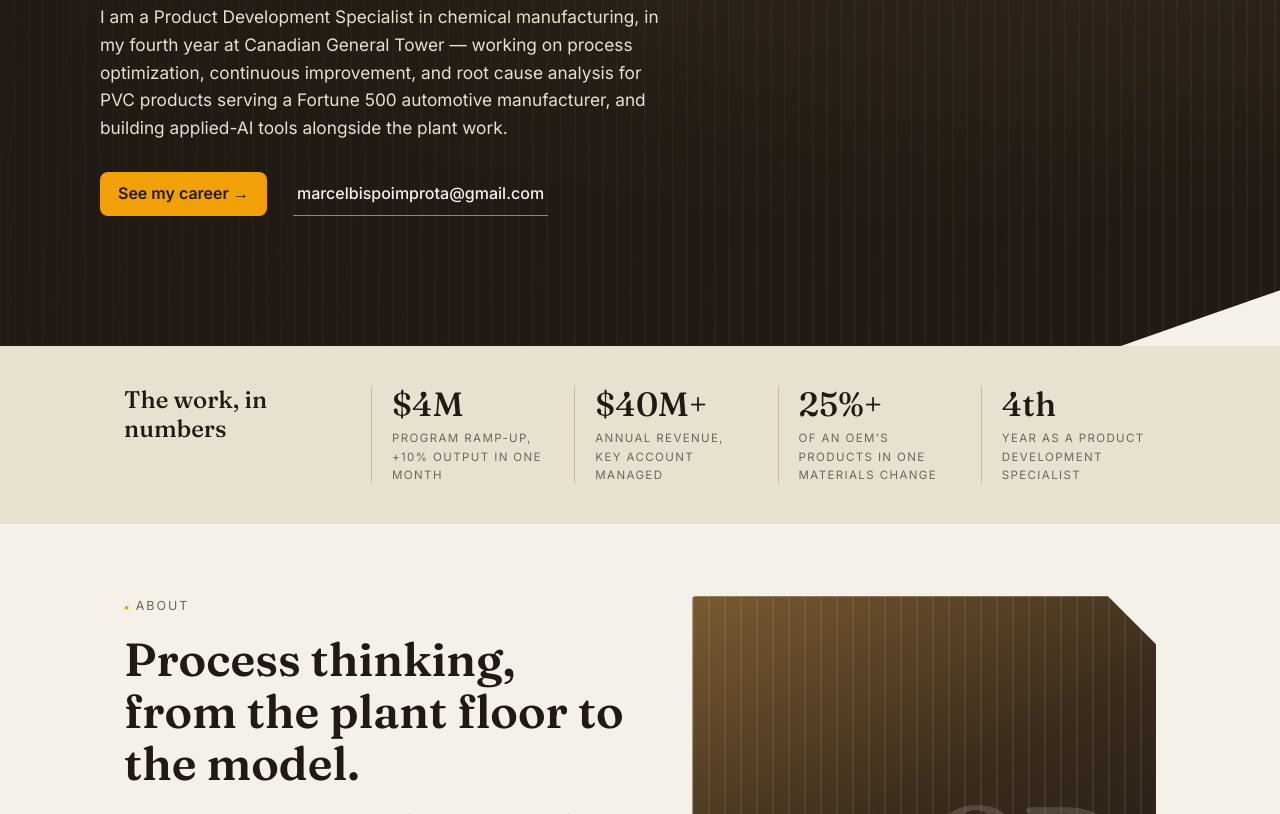
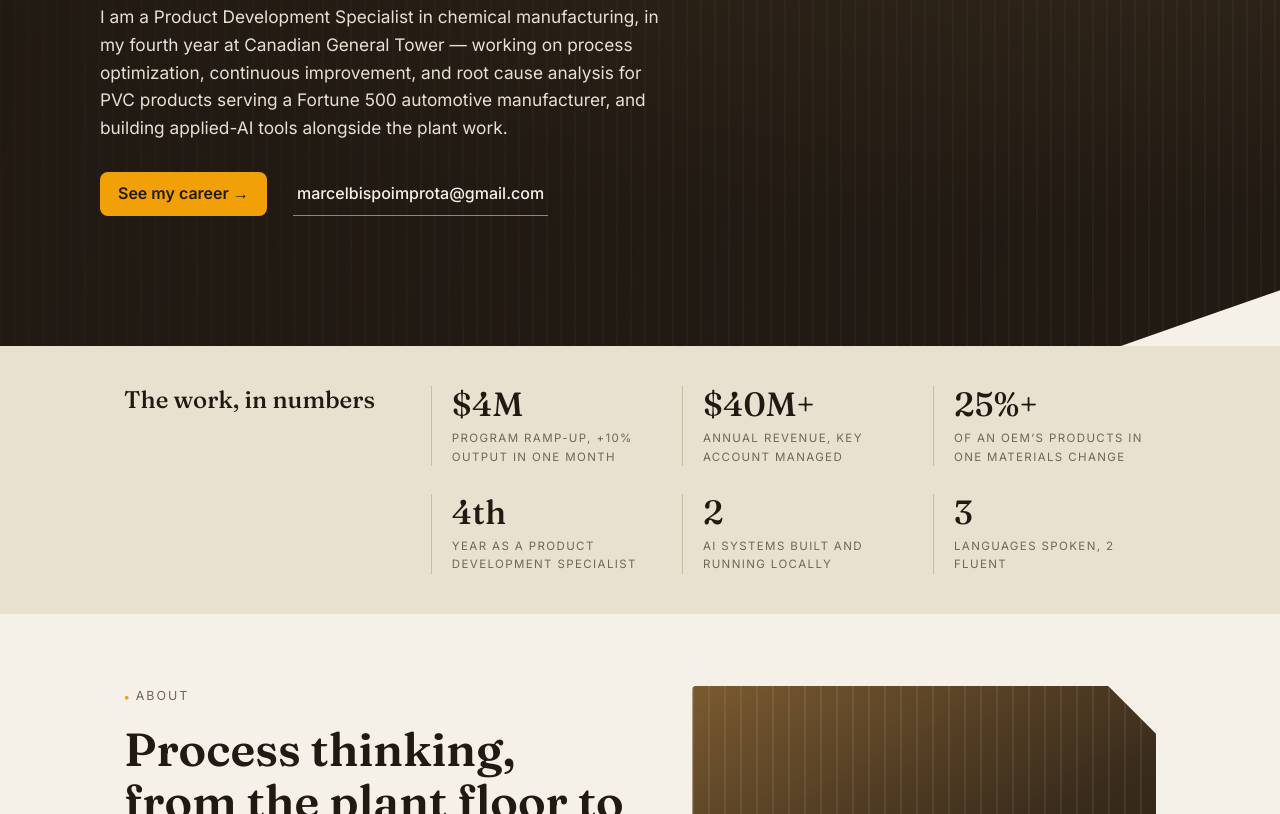
Before and after one commit to marcelbispoimprota-arch/marcelbispoimprota-arch.github.io, a plain HTML site: page index.html in a window 1280 px wide. Shown: the part 438-1252 px from the top of the page. Drawn offline with Linux system fonts and the light colour scheme.

Commit message:
Update numbers band to six stats

```diff
--- a/index.html
+++ b/index.html
@@ -70,6 +70,14 @@
       <div class="stat">
         <span class="num">4th</span>
         <span class="label">Year as a Product Development Specialist</span>
+      </div>
+      <div class="stat">
+        <span class="num">2</span>
+        <span class="label">AI systems built and running locally</span>
+      </div>
+      <div class="stat">
+        <span class="num">3</span>
+        <span class="label">Languages spoken, 2 fluent</span>
       </div>
     </div>
   </section>
--- a/style.css
+++ b/style.css
@@ -191,7 +191,7 @@ nav {
   max-width: 1080px;
   margin: 0 auto;
   display: grid;
-  grid-template-columns: 1.25fr 1fr 1fr 1fr 1fr;
+  grid-template-columns: 1.25fr 1fr 1fr 1fr;
   gap: 28px;
   padding: 40px 24px;
   align-items: start;
@@ -202,6 +202,7 @@ nav {
   font-size: 1.5em;
   line-height: 1.2;
   margin: 0;
+  grid-row: span 2;
 }
 
 .stat { border-left: 1px solid #c9bda1; padding-left: 20px; }
@@ -471,7 +472,7 @@ footer a:hover { text-decoration: underline; }
   .hero, .page-hero { margin-top: -118px; padding-top: 170px; }
   .hero { clip-path: polygon(0 0, 100% 0, 100% calc(100% - 36px), calc(100% - 90px) 100%, 0 100%); }
   .stats-inner { grid-template-columns: 1fr 1fr; }
-  .stats-title { grid-column: 1 / -1; }
+  .stats-title { grid-column: 1 / -1; grid-row: auto; }
   .split { grid-template-columns: 1fr; gap: 32px; }
   .visual { min-height: 240px; }
   .cards { grid-template-columns: 1fr; }
```
